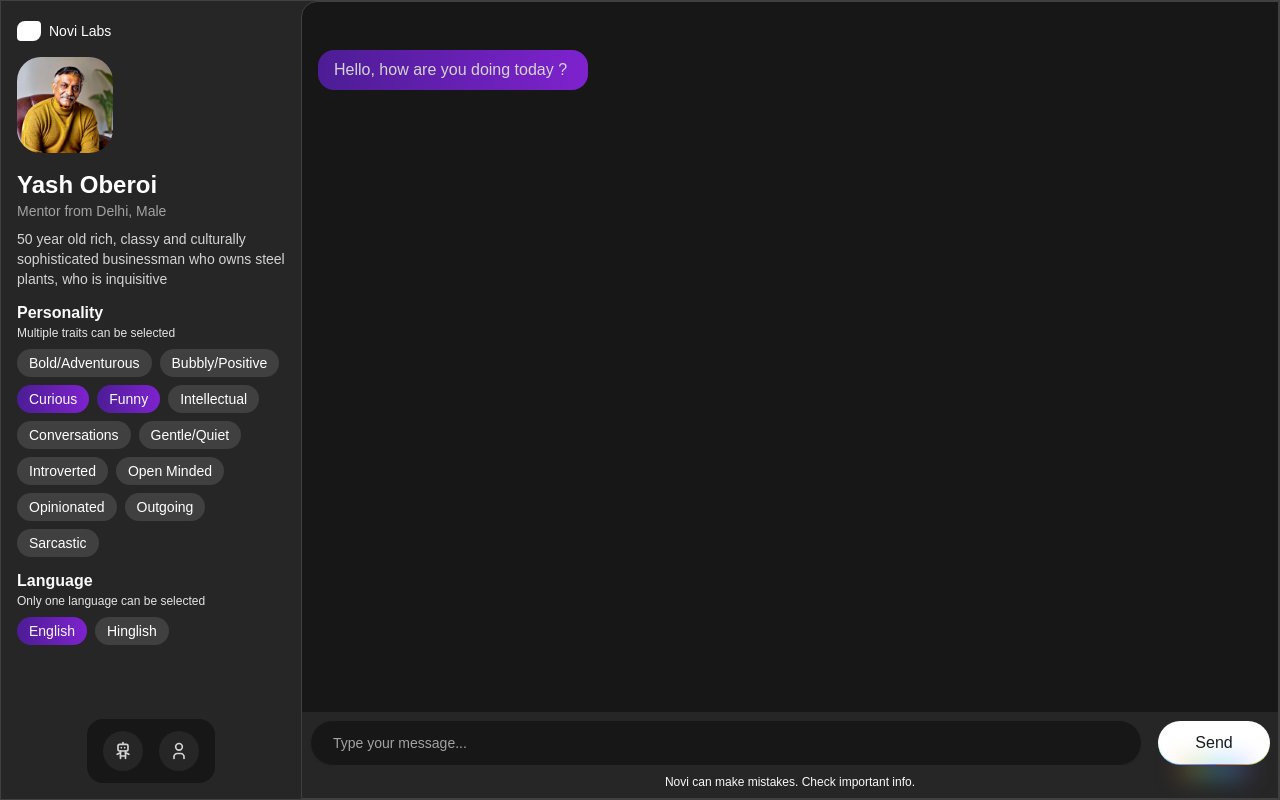
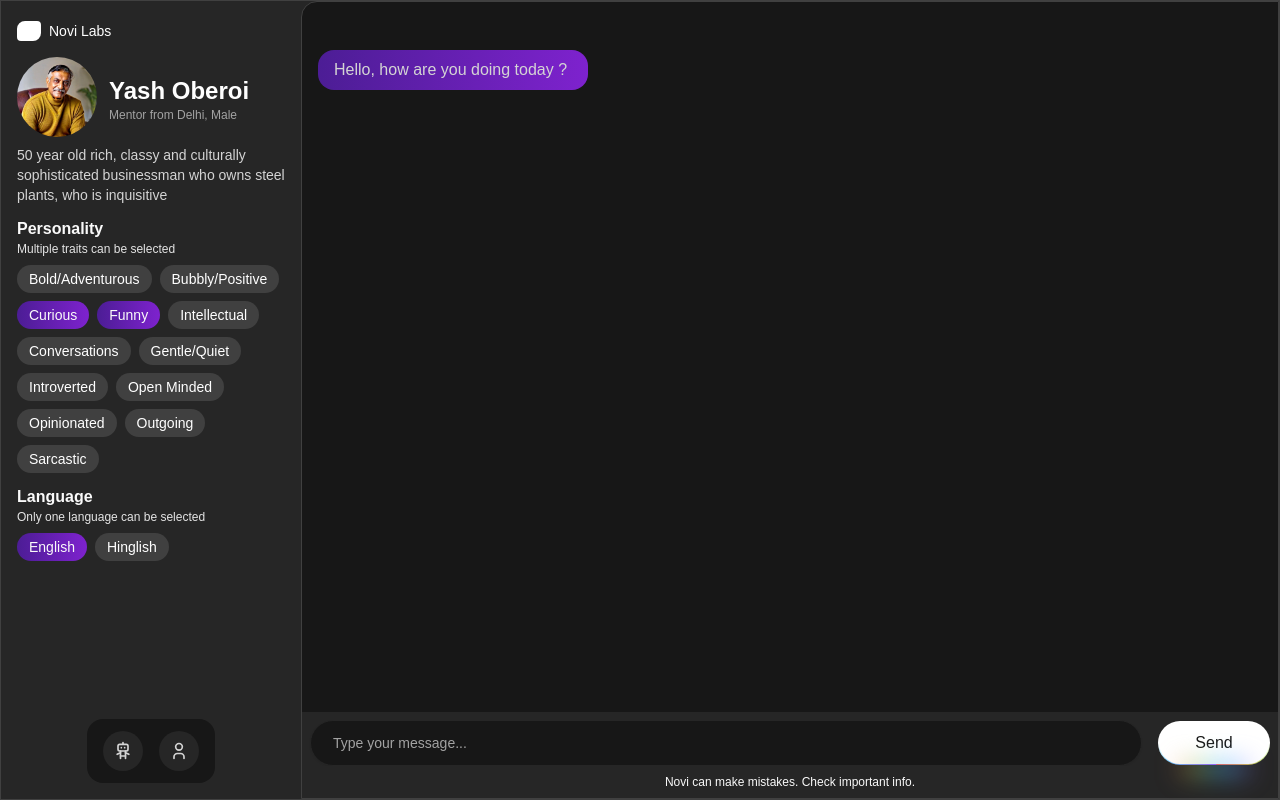
Before and after one commit to tanmaysingewar/noviai-chat, a Next.js app: page /chat in a window 1280 px wide. Built offline with nearby package versions, Linux system fonts and the light colour scheme.

Commit message:
side bar refactor

```diff
--- a/src/components/Sidebar.jsx
+++ b/src/components/Sidebar.jsx
@@ -10,7 +10,6 @@ import { RainbowButton } from "./ui/rainbow-button";
 import { Input } from "./ui/input";
 import { ScrollArea } from "@/components/ui/scroll-area"
 import { useBot } from '@/support/BotContext';
-import { IconBook, IconPlaneArrival } from "@tabler/icons-react";
 
 
 import delhi_mentor_male from "@/photos/delhi_mentor_male.jpeg";
@@ -127,21 +126,27 @@ export function SidebarDemo() {
           <div className="flex flex-col flex-1 overflow-y-auto overflow-x-hidden justify-between">
             <div>
               <Logo />
+              <div className="flex flex-row ">
                 <div className="">
                   <Image
                     src={selectedBotDetails.src}
                     alt="Bot"
-                  width={700}
-                  height={700}
+                    width={100}
+                    height={100}
                     draggable={false}
-                  className="h-full w-24 rounded-3xl object-cover object-center mt-3" />
+                    className="h-20 w-20 rounded-full object-cover object-center mt-3" />
                 </div>
+                <div className="ml-3 flex justify-center items-center">
+                  <div>
                     <h3 className="text-2xl font-bold dark:text-white text-black mt-4">
                       {selectedBotDetails.name}
                     </h3>
-              <p className="text-sm text-gray-500 dark:text-neutral-400 ">
+                    <p className="text-xs text-gray-500 dark:text-neutral-400 ">
                       {selectedBotDetails.designation}
                     </p>
+                  </div>
+                </div>
+              </div>
               <p className="text-sm text-gray-500 mt-2 dark:text-neutral-300">
                 {selectedBotDetails.quote}
               </p>
--- a/src/components/ui/animated-testimonials.jsx
+++ b/src/components/ui/animated-testimonials.jsx
@@ -10,6 +10,7 @@ import { useBot } from '@/support/BotContext';
 
 import {
   DialogClose,
+  Dialog
 } from "@/components/ui/dialog"
 
 export const AnimatedTestimonials = ({
@@ -144,11 +145,9 @@ export const AnimatedTestimonials = ({
               ))}
             </motion.p>
           </motion.div>
-          <DialogClose asChild>
-          <Link href="/chat" onClick={handleBotSelect} className="mt-5 mx-auto md:mx-0">
-          <RainbowButton>Select the Bot</RainbowButton>
-          </Link>
-          </DialogClose>
+            <Link href="/chat" onClick={handleBotSelect} className="mt-5 mx-auto md:mx-0">
+              <RainbowButton>Select the Bot</RainbowButton>
+            </Link>
           <div className="flex gap-4  pt-3 md:pt-0 mx-auto md:mx-0">
             <button
               onClick={handlePrev}
--- a/src/components/ui/floating-dock.jsx
+++ b/src/components/ui/floating-dock.jsx
@@ -10,6 +10,7 @@ import {
   DialogDescription,
   DialogHeader,
   DialogTitle,
+  DialogClose,
   DialogTrigger,
 } from "@/components/ui/dialog"
 
@@ -128,7 +129,7 @@ function IconContainer({
             <DialogDescription>
             </DialogDescription>
           </DialogHeader>
-          {component}
+            {component}
         </DialogContent>
       </Dialog>
     </Link>)
```
Lines whose indentation alone changed are shown as unchanged.
